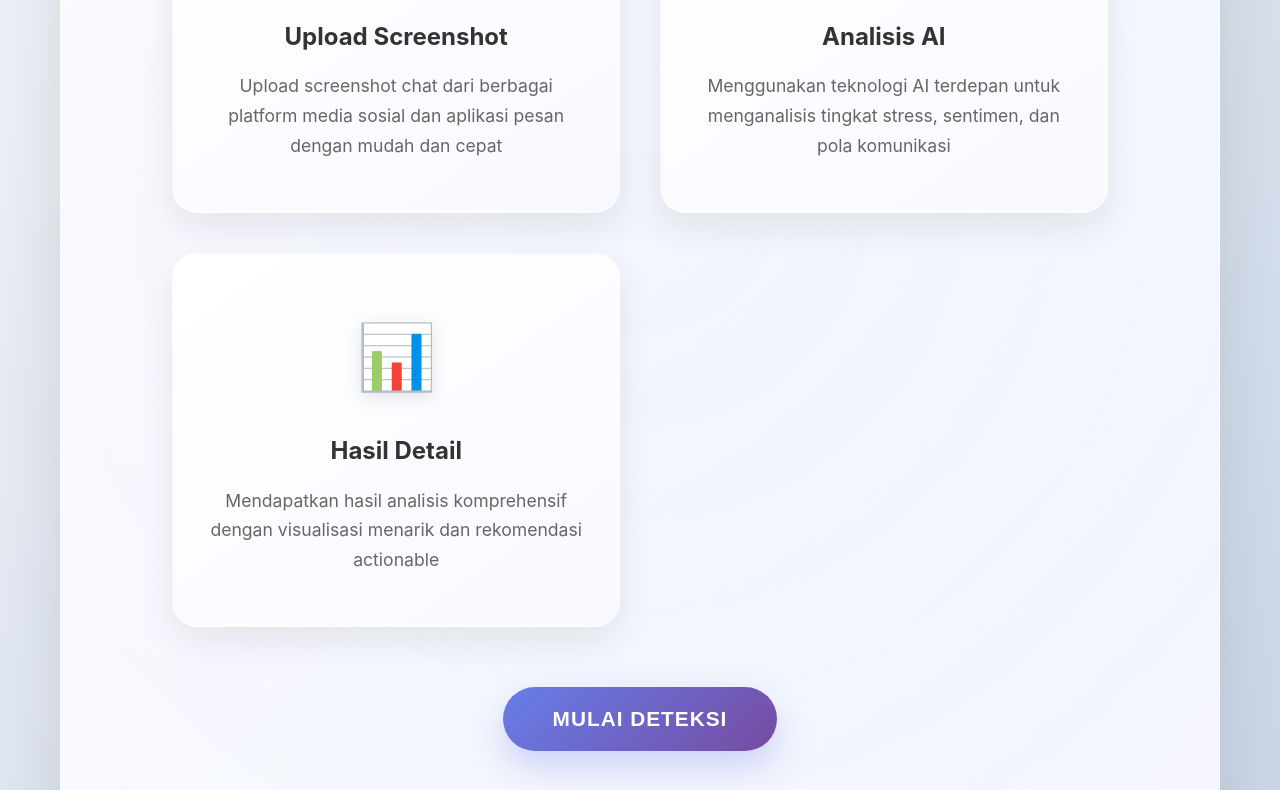
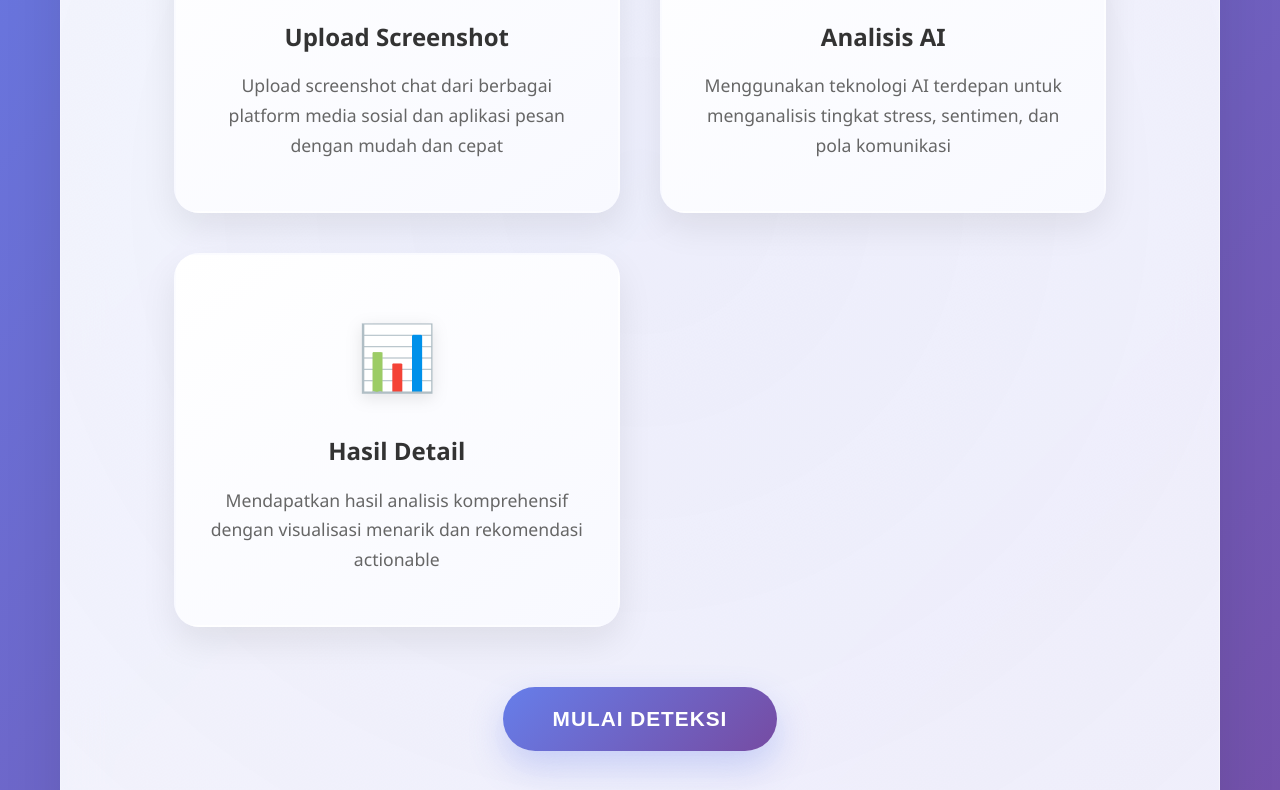
Before and after one commit to Firaniran/stress-chat-detector, a website built with Vite: page index.html in a window 1280 px wide. Shown: the part 564-1354 px from the top of the page. Built offline with nearby package versions, Linux system fonts and the light colour scheme; what tesseract.js would draw is missing.

Commit message:
fix background

```diff
--- a/src/styles/main.css
+++ b/src/styles/main.css
@@ -2288,14 +2288,6 @@ html {
     box-sizing: border-box;
 }
 
-body {
-    font-family: -apple-system, BlinkMacSystemFont, 'Segoe UI', 'Roboto', 'Oxygen', 'Ubuntu', 'Cantarell', sans-serif;
-    line-height: 1.6;
-    color: #2d3748;
-    background: linear-gradient(135deg, #f5f7fa 0%, #c3cfe2 100%);
-    min-height: 100vh;
-}
-
 .content-container {
     max-width: 1400px;
     margin: 0 auto;
```
